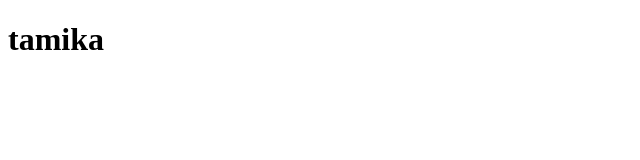
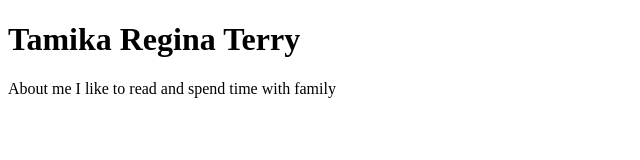
Before and after one commit to tamikaterry33/tamikaportfolio, a plain HTML site: page index.html in a window 1280 px wide. Shown: the whole page, without its empty margins (0-640 px from the left). Drawn offline with Linux system fonts and the light colour scheme.

Commit message:
added about me info

```diff
--- a/index.html
+++ b/index.html
@@ -7,6 +7,6 @@
     <title>Document</title>
 </head>
 <body>
-    <h1>tamika</h1>
-</body>
+    <h1>Tamika Regina Terry</h1>
+</body> About me I like to read and spend time with family
 </html>
```
Also changed, not shown: style.css (added).
